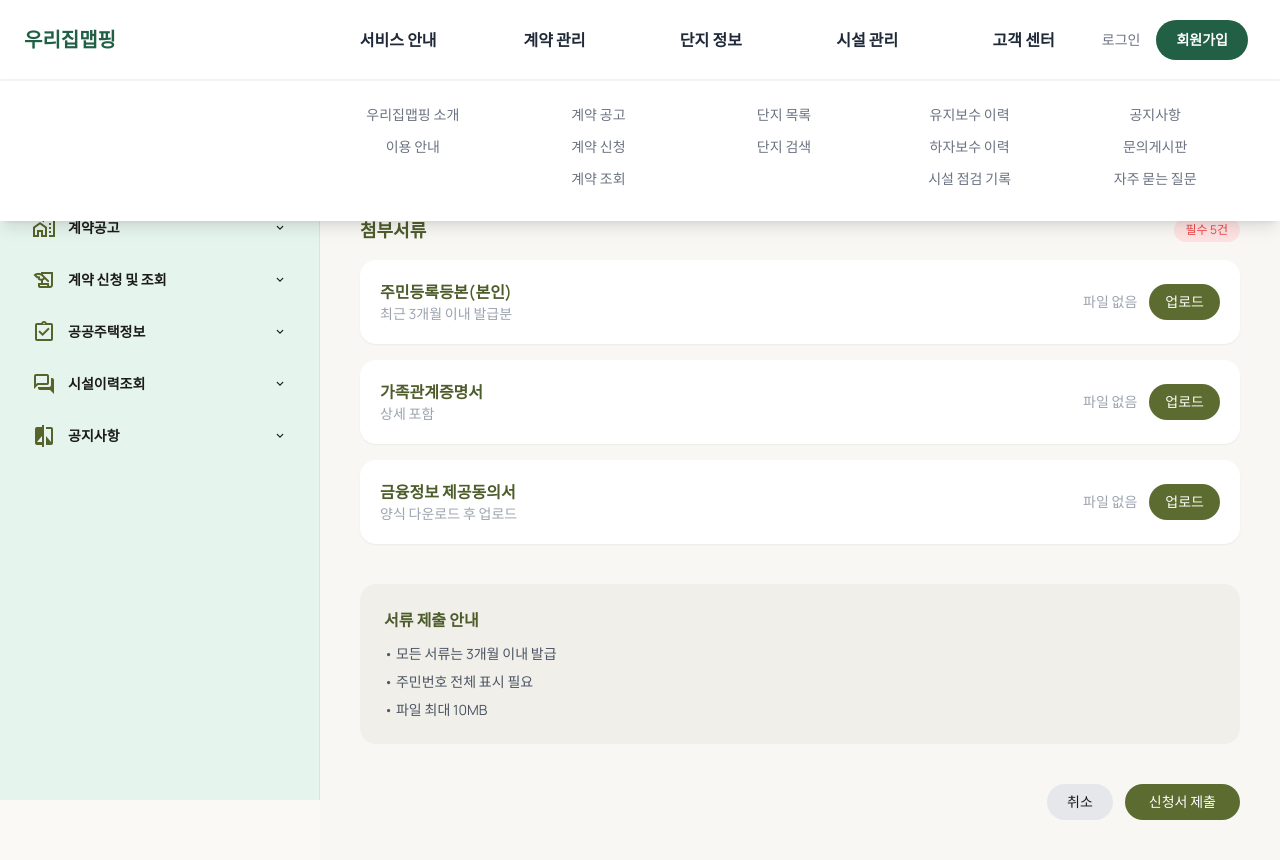
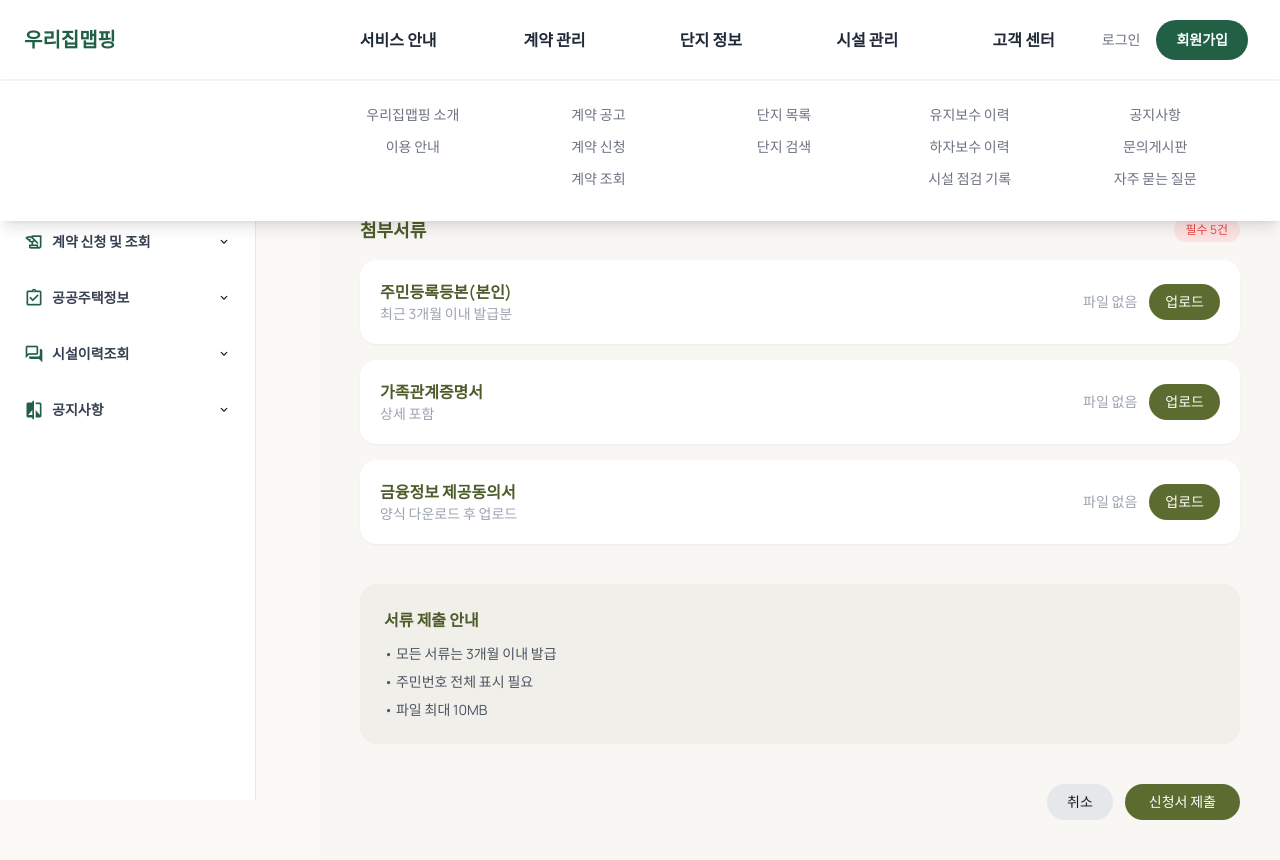
Before and after one commit to osa200279/STEVEN_ZIPS, a Java web app: page /contract/apply.do in a window 1280 px wide. Run offline with Spring Boot 4, a stand-in JSP engine, Linux system fonts and the light colour scheme; the visitor is signed in with stand-in values (Sample User, id 1); some of the project's set-up classes (security, data sources, template engines, error pages and the like) are left out, and stand-ins take their place; some libraries are stand-ins or nearby versions.

Commit message:
2026.04.29 박진아 JSP 수정

```diff
--- a/STEVEN_ZIPS/src/main/webapp/WEB-INF/views/ztestview/sidebar.jsp
+++ b/STEVEN_ZIPS/src/main/webapp/WEB-INF/views/ztestview/sidebar.jsp
@@ -1,113 +1,107 @@
-<%@ page language="java" contentType="text/html; charset=UTF-8"
-         pageEncoding="UTF-8"%>
+<%@ page language="java" contentType="text/html; charset=UTF-8" pageEncoding="UTF-8"%>
 
-
-
-
-<!-- SideNavBar -->
-<!-- SideNavBar Shell -->
-<aside class="h-screen w-80 fixed left-0 top-0 bg-[#e6f4ee] border-r border-[#d0e8dd] flex flex-col z-40 overflow-y-auto">
-
-  <!-- 우리집맵핑 (헤더랑 맞춤) -->
-  <div class="text-xl font-bold text-[#226046] px-4 h-16 flex items-center">
-
+<aside class="min-h-screen w-64 fixed left-0 top-0 bg-white border-r border-gray-200 flex flex-col z-40 overflow-y-auto">
+  <div class="text-xl font-bold text-[#226046] px-6 h-20 flex items-center bg-[#e6f4ee] border-b border-[#d0e8dd]/30 shrink-0">
+    우리집맵핑
   </div>
 
-  <!-- 메뉴 -->
-  <nav class="flex flex-col gap-1 px-4 mt-10">
-    <!-- 1. 안내 공고 확인 -->
-    <details class="nav-item group" open="">
-      <summary class="flex items-center justify-between px-4 py-3 rounded-full cursor-pointer hover:bg-primary/5 transition-colors text-on-surface">
-        <div class="flex items-center gap-3">
-          <span class="material-symbols-outlined text-primary" data-icon="campaign">campaign</span>
-          <span class="font-label font-bold text-sm">서비스 소개</span>
+  <nav class="flex flex-col gap-1 px-3 mt-6 pb-10" id="sidebar-nav">
+
+    <details class="nav-item group">
+      <summary class="flex items-center justify-between px-3 py-3 rounded-full cursor-pointer hover:bg-white/50 transition-colors">
+        <div class="flex items-center gap-2">
+          <span class="material-symbols-outlined text-[#226046] text-xl">campaign</span>
+          <span class="font-bold text-sm text-gray-700 whitespace-nowrap">서비스 소개</span>
         </div>
-        <span class="material-symbols-outlined text-sm expand-icon transition-transform" data-icon="expand_more">expand_more</span>
+        <span class="material-symbols-outlined text-sm transition-transform group-open:rotate-180">expand_more</span>
       </summary>
-      <div class="flex flex-col gap-1 mt-1 ml-9 pr-4 mb-2">
-        <a class="px-4 py-2 text-sm text-on-surface-variant/80 hover:text-primary hover:bg-primary/5 rounded-full transition-all" href="#">서비스 소개</a>
+      <div class="flex flex-col gap-1 mt-1 ml-8 pr-2 mb-2">
+        <a class="px-3 py-2 text-sm text-gray-600 hover:text-[#226046] hover:bg-white/70 rounded-full transition-all whitespace-nowrap" href="#">서비스 소개</a>
       </div>
     </details>
-    <!-- 2. 공공주택 정보 조회 -->
+
     <details class="nav-item group">
-      <summary class="flex items-center justify-between px-4 py-3 rounded-full cursor-pointer hover:bg-primary/5 transition-colors text-on-surface">
-        <div class="flex items-center gap-3">
-          <span class="material-symbols-outlined text-primary" data-icon="home_work">home_work</span>
-          <span class="font-label font-bold text-sm">계약공고</span>
+      <summary class="flex items-center justify-between px-3 py-3 rounded-full cursor-pointer hover:bg-white/50 transition-colors">
+        <div class="flex items-center gap-2">
+          <span class="material-symbols-outlined text-[#226046] text-xl">home_work</span>
+          <span class="font-bold text-sm text-gray-700 whitespace-nowrap">계약공고</span>
         </div>
-        <span class="material-symbols-outlined text-sm expand-icon transition-transform" data-icon="expand_more">expand_more</span>
+        <span class="material-symbols-outlined text-sm transition-transform group-open:rotate-180">expand_more</span>
       </summary>
-      <div class="flex flex-col gap-1 mt-1 ml-9 pr-4 mb-2">
-        <a class="px-4 py-2 text-sm ..."
-           href="${pageContext.request.contextPath}/contract/notice.do">
-          계약 공고
-        </a>
+      <div class="flex flex-col gap-1 mt-1 ml-8 pr-2 mb-2">
+        <a class="px-3 py-2 text-sm text-gray-600 hover:text-[#226046] hover:bg-white/70 rounded-full transition-all whitespace-nowrap"
+           href="${pageContext.request.contextPath}/contract/notice.do">계약 공고</a>
       </div>
     </details>
-    <!-- 3. 시설 이력 조회 -->
+
     <details class="nav-item group">
-      <summary class="flex items-center justify-between px-4 py-3 rounded-full cursor-pointer hover:bg-primary/5 transition-colors text-on-surface">
-        <div class="flex items-center gap-3">
-          <span class="material-symbols-outlined text-primary" data-icon="history_edu">history_edu</span>
-          <span class="font-label font-bold text-sm">계약 신청 및 조회</span>
+      <summary class="flex items-center justify-between px-3 py-3 rounded-full cursor-pointer hover:bg-white/50 transition-colors">
+        <div class="flex items-center gap-2">
+          <span class="material-symbols-outlined text-[#226046] text-xl">history_edu</span>
+          <span class="font-bold text-sm text-gray-700 whitespace-nowrap">계약 신청 및 조회</span>
         </div>
-        <span class="material-symbols-outlined text-sm expand-icon transition-transform" data-icon="expand_more">expand_more</span>
+        <span class="material-symbols-outlined text-sm transition-transform group-open:rotate-180">expand_more</span>
       </summary>
-      <div class="flex flex-col gap-1 mt-1 ml-9 pr-4 mb-2">
-        <a class="px-4 py-2 text-sm text-on-surface-variant/80 hover:text-primary hover:bg-primary/5 rounded-full transition-all"  href="${pageContext.request.contextPath}/contract/apply.do">계약 신청</a>
-        <a class="px-4 py-2 text-sm text-on-surface-variant/80 hover:text-primary hover:bg-primary/5 rounded-full transition-all" href="#">계약 조회</a>
+      <div class="flex flex-col gap-1 mt-1 ml-8 pr-2 mb-2">
+        <a class="px-3 py-2 text-sm text-gray-600 hover:text-[#226046] hover:bg-white/70 rounded-full transition-all whitespace-nowrap"
+           href="${pageContext.request.contextPath}/contract/apply.do">계약 신청</a>
+        <a class="px-3 py-2 text-sm text-gray-600 hover:text-[#226046] hover:bg-white/70 rounded-full transition-all whitespace-nowrap" href="#">계약 조회</a>
       </div>
     </details>
-    <!-- 4. 계약 신청 및 조회 -->
+
     <details class="nav-item group">
-      <summary class="flex items-center justify-between px-4 py-3 rounded-full cursor-pointer hover:bg-primary/5 transition-colors text-on-surface">
-        <div class="flex items-center gap-3">
-          <span class="material-symbols-outlined text-primary" data-icon="assignment_turned_in">assignment_turned_in</span>
-          <span class="font-label font-bold text-sm">공공주택정보</span>
+      <summary class="flex items-center justify-between px-3 py-3 rounded-full cursor-pointer hover:bg-white/50 transition-colors">
+        <div class="flex items-center gap-2">
+          <span class="material-symbols-outlined text-[#226046] text-xl">assignment_turned_in</span>
+          <span class="font-bold text-sm text-gray-700 whitespace-nowrap">공공주택정보</span>
         </div>
-        <span class="material-symbols-outlined text-sm expand-icon transition-transform" data-icon="expand_more">expand_more</span>
+        <span class="material-symbols-outlined text-sm transition-transform group-open:rotate-180">expand_more</span>
       </summary>
-      <div class="flex flex-col gap-1 mt-1 ml-9 pr-4 mb-2">
-        <a class="px-4 py-2 text-sm text-on-surface-variant/80 hover:text-primary hover:bg-primary/5 rounded-full transition-all" href="#">단지 목록</a>
-        <a class="px-4 py-2 text-sm text-on-surface-variant/80 hover:text-primary hover:bg-primary/5 rounded-full transition-all" href="#">단지 검색</a>
-        <a class="px-4 py-2 text-sm text-on-surface-variant/80 hover:text-primary hover:bg-primary/5 rounded-full transition-all" href="#">단지별 통계 조회</a>
+      <div class="flex flex-col gap-1 mt-1 ml-8 pr-2 mb-2">
+        <a class="px-3 py-2 text-sm text-gray-600 hover:text-[#226046] hover:bg-white/70 rounded-full transition-all whitespace-nowrap" href="#">단지 목록</a>
+        <a class="px-3 py-2 text-sm text-gray-600 hover:text-[#226046] hover:bg-white/70 rounded-full transition-all whitespace-nowrap" href="#">단지 검색</a>
+        <a class="px-3 py-2 text-sm text-gray-600 hover:text-[#226046] hover:bg-white/70 rounded-full transition-all whitespace-nowrap" href="#">단지별 통계 조회</a>
       </div>
     </details>
-    <!-- 5. 문의게시판 -->
+
     <details class="nav-item group">
-      <summary class="flex items-center justify-between px-4 py-3 rounded-full cursor-pointer hover:bg-primary/5 transition-colors text-on-surface">
-        <div class="flex items-center gap-3">
-          <span class="material-symbols-outlined text-primary" data-icon="forum">forum</span>
-          <span class="font-label font-bold text-sm">시설이력조회</span>
+      <summary class="flex items-center justify-between px-3 py-3 rounded-full cursor-pointer hover:bg-white/50 transition-colors">
+        <div class="flex items-center gap-2">
+          <span class="material-symbols-outlined text-[#226046] text-xl">forum</span>
+          <span class="font-bold text-sm text-gray-700 whitespace-nowrap">시설이력조회</span>
         </div>
-        <span class="material-symbols-outlined text-sm expand-icon transition-transform" data-icon="expand_more">expand_more</span>
+        <span class="material-symbols-outlined text-sm transition-transform group-open:rotate-180">expand_more</span>
       </summary>
-      <div class="flex flex-col gap-1 mt-1 ml-9 pr-4 mb-2">
-        <a class="px-4 py-2 text-sm text-on-surface-variant/80 hover:text-primary hover:bg-primary/5 rounded-full transition-all" href="#">시설 유지보수 이력</a>
-
-        <a class="px-4 py-2 text-sm text-on-surface-variant/80 hover:text-primary hover:bg-primary/5 rounded-full transition-all" href="#">시설 점검 기록 확인</a>
+      <div class="flex flex-col gap-1 mt-1 ml-8 pr-2 mb-2">
+        <a class="px-3 py-2 text-sm text-gray-600 hover:text-[#226046] hover:bg-white/70 rounded-full transition-all whitespace-nowrap" href="#">시설 유지보수 이력</a>
+        <a class="px-3 py-2 text-sm text-gray-600 hover:text-[#226046] hover:bg-white/70 rounded-full transition-all whitespace-nowrap" href="#">시설 하자보수 이력</a>
+        <a class="px-3 py-2 text-sm text-gray-600 hover:text-[#226046] hover:bg-white/70 rounded-full transition-all whitespace-nowrap" href="#">시설 점검 기록 확인</a>
       </div>
     </details>
-    <!-- 6. 건물 간 비교 조회 -->
+
     <details class="nav-item group">
-      <summary class="flex items-center justify-between px-4 py-3 rounded-full cursor-pointer hover:bg-primary/5 transition-colors text-on-surface">
-        <div class="flex items-center gap-3">
-          <span class="material-symbols-outlined text-primary" data-icon="compare">compare</span>
-          <span class="font-label font-bold text-sm">공지사항</span>
+      <summary class="flex items-center justify-between px-3 py-3 rounded-full cursor-pointer hover:bg-white/50 transition-colors">
+        <div class="flex items-center gap-2">
+          <span class="material-symbols-outlined text-[#226046] text-xl">compare</span>
+          <span class="font-bold text-sm text-gray-700 whitespace-nowrap">공지사항</span>
         </div>
-        <span class="material-symbols-outlined text-sm expand-icon transition-transform" data-icon="expand_more">expand_more</span>
+        <span class="material-symbols-outlined text-sm transition-transform group-open:rotate-180">expand_more</span>
       </summary>
-      <div class="flex flex-col gap-1 mt-1 ml-9 pr-4 mb-2">
-        <a class="px-4 py-2 text-sm text-on-surface-variant/80 hover:text-primary hover:bg-primary/5 rounded-full transition-all"
-           href="${pageContext.request.contextPath}/notice/list.do">
-          공지사항
-        </a>
-        <a class="px-4 py-2 text-sm text-on-surface-variant/80 hover:text-primary hover:bg-primary/5 rounded-full transition-all"
-           href="${pageContext.request.contextPath}/qna/list.do">
-          문의게시판
-        </a>
+      <div class="flex flex-col gap-1 mt-1 ml-8 pr-2 mb-2">
+        <a class="px-3 py-2 text-sm text-gray-600 hover:text-[#226046] hover:bg-white/70 rounded-full transition-all whitespace-nowrap"
+           href="${pageContext.request.contextPath}/notice/list.do">공지사항</a>
+        <a class="px-3 py-2 text-sm text-gray-600 hover:text-[#226046] hover:bg-white/70 rounded-full transition-all whitespace-nowrap"
+           href="${pageContext.request.contextPath}/qna/list.do">문의게시판</a>
       </div>
     </details>
   </nav>
 
 </aside>
+
+<script>
+  document.querySelectorAll('#sidebar-nav details').forEach(d => {
+    d.addEventListener('toggle', function(e) {
+      e.stopImmediatePropagation(); // 🔥 다른 JS 개입 차단
+    });
+  });
+</script>
```
